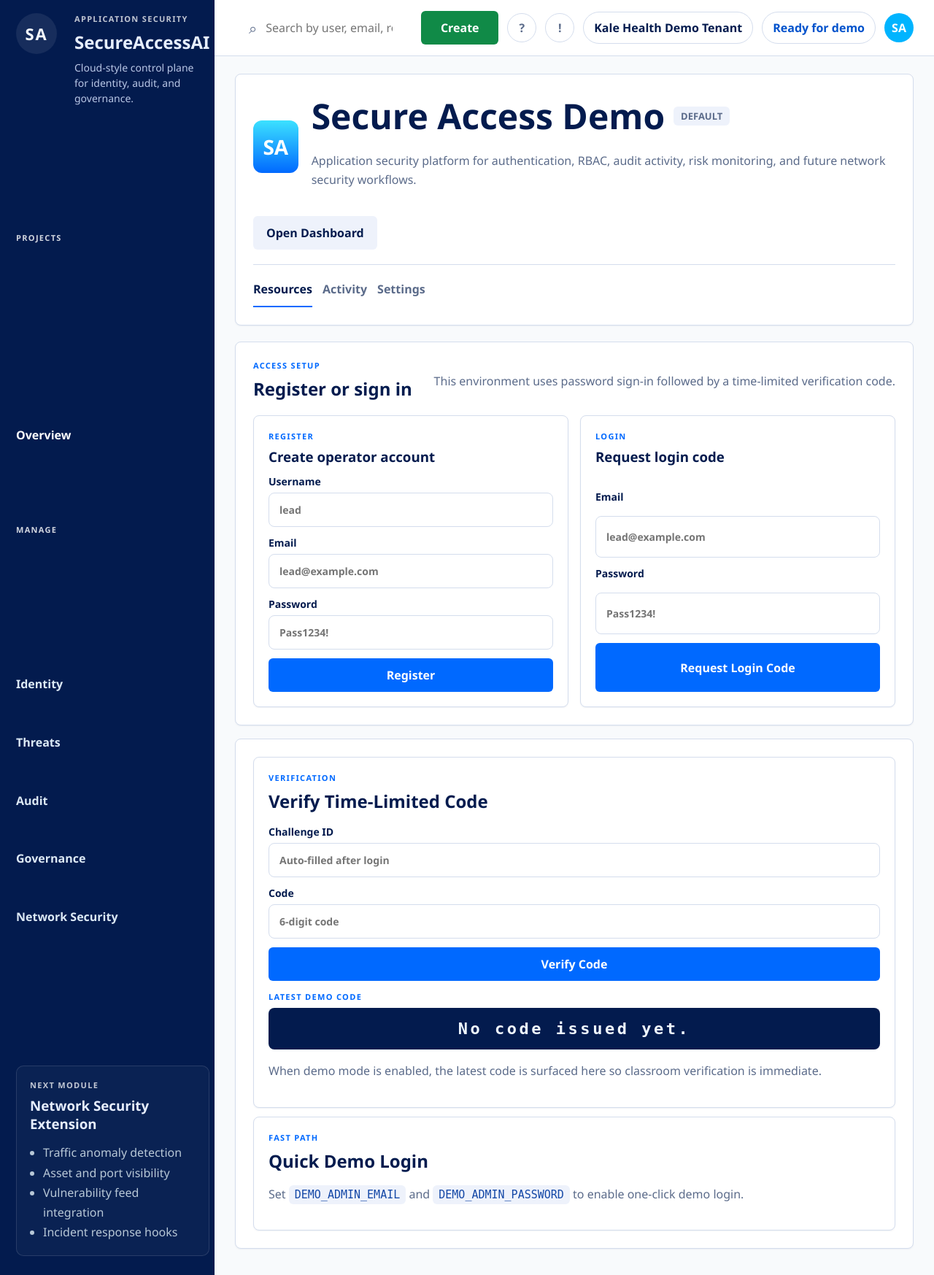
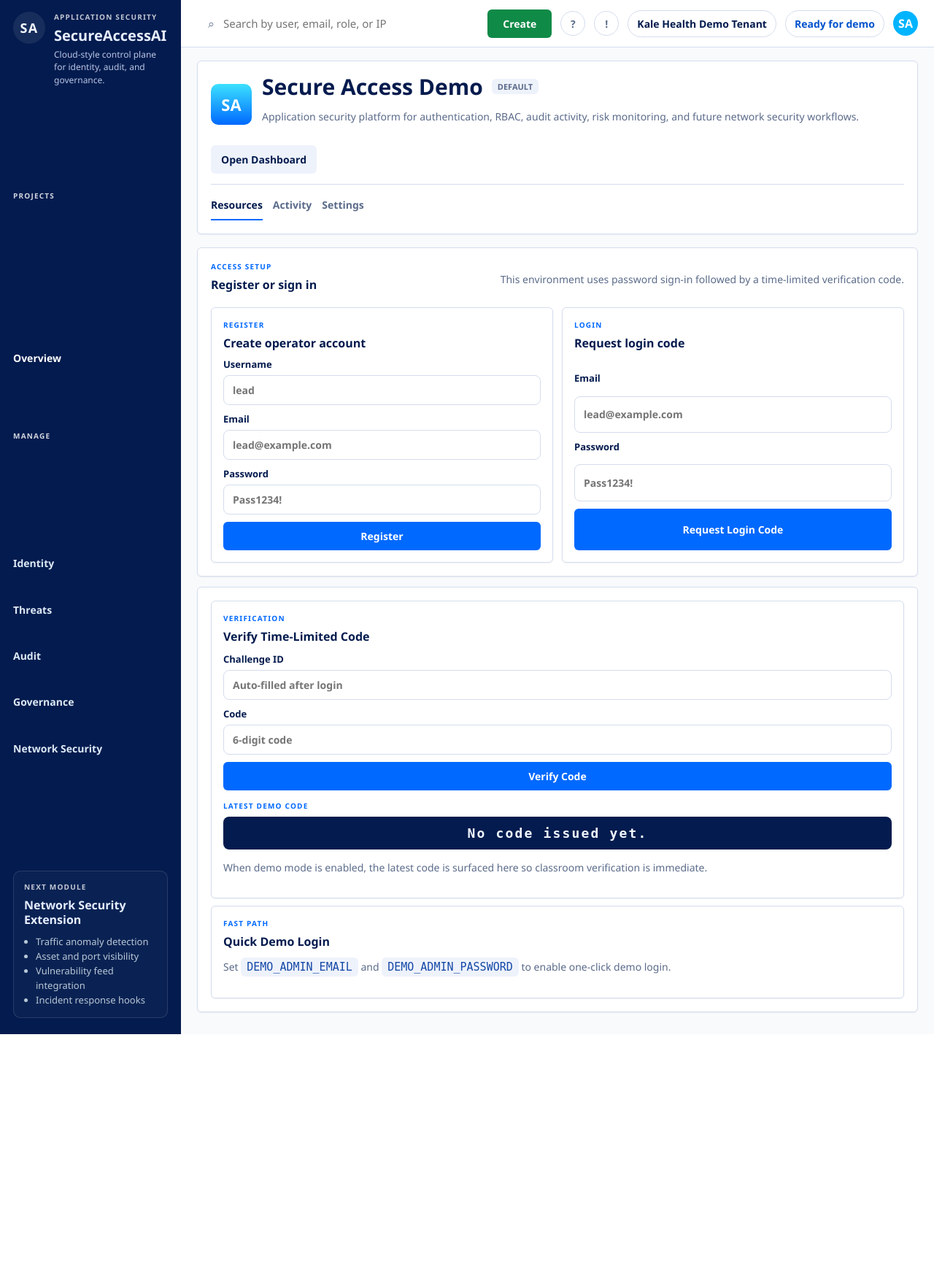
Before and after one commit to julianlu26/SecureAccessAI, a Flask app: page / in a window 1280 px wide. Shown: the whole page at 73% size. After the commit the page ends 1417 px from the top, so only its background shows below. Run offline with Flask 3, Linux system fonts and the light colour scheme; parts of the project's set-up code (start-up, migrations or seed data) failed here and were passed over; some libraries are stand-ins or nearby versions.

Commit message:
fix(ui): tighten console proportions and typography

```diff
--- a/app/static/demo.css
+++ b/app/static/demo.css
@@ -35,33 +35,33 @@ input {
 .app-shell {
   min-height: 100vh;
   display: grid;
-  grid-template-columns: 294px 1fr;
+  grid-template-columns: 248px 1fr;
 }
 
 .sidebar {
   background: var(--nav);
   color: #e6eeff;
-  padding: 18px 22px 26px;
+  padding: 16px 18px 22px;
   display: grid;
-  gap: 18px;
+  gap: 14px;
 }
 
 .sidebar-brand {
   display: grid;
-  grid-template-columns: 64px 1fr;
-  gap: 16px;
+  grid-template-columns: 44px 1fr;
+  gap: 12px;
   align-items: start;
 }
 
 .brand-mark {
-  width: 56px;
-  height: 56px;
+  width: 44px;
+  height: 44px;
   border-radius: 999px;
   display: grid;
   place-items: center;
   background: rgba(255, 255, 255, 0.08);
   color: #f7fbff;
-  font-size: 22px;
+  font-size: 18px;
   font-weight: 800;
   letter-spacing: 0.08em;
 }
@@ -75,11 +75,24 @@ input {
   margin: 0;
 }
 
+.sidebar h2 {
+  font-size: 20px;
+  line-height: 1.1;
+}
+
+.sidebar h3,
+.welcome-strip h2,
+.section-heading h2,
+.panel h3 {
+  font-size: 16px;
+  line-height: 1.25;
+}
+
 .sidebar-copy {
-  margin: 8px 0 0;
+  margin: 6px 0 0;
   color: #b9c7e6;
-  line-height: 1.5;
-  font-size: 14px;
+  line-height: 1.45;
+  font-size: 12px;
 }
 
 .sidebar-eyebrow,
@@ -87,7 +100,7 @@ input {
 .panel-label,
 .stat-label {
   margin: 0 0 8px;
-  font-size: 11px;
+  font-size: 10px;
   font-weight: 700;
   letter-spacing: 0.12em;
   text-transform: uppercase;
@@ -107,7 +120,7 @@ input {
 .menu-heading {
   margin: 6px 0 0;
   color: rgba(255, 255, 255, 0.82);
-  font-size: 11px;
+  font-size: 10px;
   font-weight: 700;
   letter-spacing: 0.12em;
   text-transform: uppercase;
@@ -115,7 +128,7 @@ input {
 
 .sidebar-nav {
   display: grid;
-  gap: 4px;
+  gap: 2px;
 }
 
 .nav-item {
@@ -123,9 +136,10 @@ input {
   background: transparent;
   color: #dce9f5;
   border-radius: 8px;
-  padding: 12px 0;
+  padding: 9px 0;
   text-align: left;
   font-weight: 700;
+  font-size: 14px;
 }
 
 .nav-item.active {
@@ -137,18 +151,19 @@ input {
   border: 1px solid rgba(255, 255, 255, 0.12);
   background: rgba(255, 255, 255, 0.03);
   border-radius: 10px;
-  padding: 18px;
+  padding: 14px;
 }
 
 .sidebar-module ul {
-  margin: 14px 0 0 18px;
+  margin: 10px 0 0 16px;
   padding: 0;
   color: #b8c8d7;
-  line-height: 1.7;
+  line-height: 1.55;
+  font-size: 13px;
 }
 
 .workspace {
-  padding: 0 28px 36px;
+  padding: 0 22px 30px;
 }
 
 .topbar {
@@ -156,20 +171,20 @@ input {
   align-items: center;
   justify-content: space-between;
   gap: 20px;
-  margin: 0 -28px 24px;
-  padding: 12px 28px;
+  margin: 0 -22px 18px;
+  padding: 10px 22px;
   background: #fff;
   border-bottom: 1px solid var(--line);
 }
 
 .topbar-search {
   flex: 1;
-  max-width: 760px;
+  max-width: 680px;
   display: flex;
   align-items: center;
   gap: 12px;
-  padding: 0 18px;
-  height: 52px;
+  padding: 0 14px;
+  height: 44px;
   border: 1px solid transparent;
   border-radius: 8px;
   background: #fff;
@@ -180,6 +195,7 @@ input {
   padding: 0;
   background: transparent;
   color: var(--ink);
+  font-size: 15px;
 }
 
 .topbar-search input:focus {
@@ -188,7 +204,7 @@ input {
 
 .search-icon {
   color: var(--muted);
-  font-size: 20px;
+  font-size: 16px;
 }
 
 .topbar-actions {
@@ -203,13 +219,13 @@ input {
 }
 
 .create-button {
-  min-width: 106px;
+  min-width: 88px;
   background: #108a47;
 }
 
 .icon-button {
-  width: 40px;
-  height: 40px;
+  width: 34px;
+  height: 34px;
   border-radius: 999px;
   padding: 0;
   background: transparent;
@@ -222,10 +238,11 @@ input {
   border: 1px solid var(--line);
   background: #fff;
   border-radius: 999px;
-  padding: 10px 14px;
+  padding: 8px 12px;
   font-weight: 700;
   color: var(--ink);
   box-shadow: none;
+  font-size: 14px;
 }
 
 .status-pill {
@@ -233,8 +250,8 @@ input {
 }
 
 .avatar {
-  width: 40px;
-  height: 40px;
+  width: 34px;
+  height: 34px;
   border-radius: 50%;
   display: grid;
   place-items: center;
@@ -247,24 +264,24 @@ input {
 .panel {
   background: var(--surface);
   border: 1px solid var(--line);
-  border-radius: 8px;
+  border-radius: 6px;
   box-shadow: var(--shadow);
 }
 
 .card-shell {
-  padding: 24px;
+  padding: 18px;
 }
 
 .inset-panel {
-  padding: 20px;
+  padding: 16px;
   background: var(--surface-soft);
 }
 
 .welcome-strip {
   display: grid;
   gap: 16px;
-  gap: 20px;
-  margin-bottom: 22px;
+  gap: 14px;
+  margin-bottom: 18px;
 }
 
 .project-header {
@@ -274,19 +291,19 @@ input {
 .project-header-main {
   display: flex;
   align-items: center;
-  gap: 18px;
+  gap: 14px;
 }
 
 .project-avatar {
-  width: 72px;
-  height: 72px;
-  border-radius: 12px;
+  width: 56px;
+  height: 56px;
+  border-radius: 10px;
   background: linear-gradient(180deg, #3ce1ff, #0069ff);
   color: #fff;
   display: grid;
   place-items: center;
   font-weight: 800;
-  font-size: 28px;
+  font-size: 22px;
 }
 
 .project-title-row {
@@ -298,15 +315,16 @@ input {
 
 .project-title-row h1 {
   margin: 0;
-  font-size: 48px;
+  font-size: 30px;
+  line-height: 1.1;
 }
 
 .project-tag {
-  padding: 4px 10px;
+  padding: 3px 8px;
   border-radius: 6px;
   background: #eef2fb;
   color: #5b6b8a;
-  font-size: 13px;
+  font-size: 11px;
   font-weight: 700;
 }
 
@@ -317,7 +335,8 @@ input {
 .compact-list,
 .sidebar-module span {
   color: var(--muted);
-  line-height: 1.65;
+  line-height: 1.55;
+  font-size: 14px;
 }
 
 .tab-row {
@@ -325,14 +344,15 @@ input {
   gap: 14px;
   align-items: center;
   border-top: 1px solid var(--line);
-  padding-top: 12px;
+  padding-top: 10px;
 }
 
 .tab {
-  padding: 10px 0 12px;
+  padding: 8px 0 10px;
   border-bottom: 2px solid transparent;
   color: var(--muted);
   font-weight: 700;
+  font-size: 14px;
 }
 
 .tab.active {
@@ -346,7 +366,7 @@ input {
 .metric-grid,
 .framework-grid {
   display: grid;
-  gap: 18px;
+  gap: 14px;
 }
 
 .auth-layout {
@@ -356,11 +376,11 @@ input {
 .auth-grid {
   display: grid;
   grid-template-columns: repeat(2, minmax(0, 1fr));
-  gap: 16px;
+  gap: 12px;
 }
 
 .card-stack-gap {
-  gap: 16px;
+  gap: 12px;
 }
 
 .section-heading {
@@ -368,36 +388,37 @@ input {
   align-items: start;
   justify-content: space-between;
   gap: 18px;
-  margin-bottom: 18px;
+  margin-bottom: 14px;
 }
 
 .section-heading.compact {
-  margin-bottom: 16px;
+  margin-bottom: 12px;
 }
 
 .stack {
   display: grid;
-  gap: 12px;
+  gap: 10px;
 }
 
 .stack.compact {
-  gap: 10px;
+  gap: 8px;
 }
 
 label {
   display: grid;
   gap: 6px;
   font-weight: 600;
-  font-size: 14px;
+  font-size: 13px;
 }
 
 input {
   width: 100%;
-  padding: 13px 14px;
+  padding: 10px 12px;
   border-radius: 8px;
   border: 1px solid var(--line);
   background: #fff;
   color: var(--ink);
+  font-size: 14px;
 }
 
 input:focus {
@@ -410,9 +431,10 @@ button {
   border-radius: 6px;
   background: var(--accent);
   color: #fff;
-  padding: 12px 18px;
+  padding: 10px 14px;
   font-weight: 700;
   cursor: pointer;
+  font-size: 14px;
 }
 
 button.secondary {
@@ -422,7 +444,7 @@ button.secondary {
 
 .button-row {
   display: flex;
-  gap: 10px;
+  gap: 8px;
 }
 
 .button-row.wrap {
@@ -431,8 +453,8 @@ button.secondary {
 
 pre {
   margin: 0;
-  min-height: 84px;
-  padding: 16px;
+  min-height: 72px;
+  padding: 12px;
   border-radius: 8px;
   background: #081622;
   color: #eff7ff;
@@ -447,9 +469,9 @@ pre {
 
 .demo-code-panel pre {
   min-height: auto;
-  font-size: 22px;
+  font-size: 18px;
   font-weight: 800;
-  letter-spacing: 0.16em;
+  letter-spacing: 0.12em;
   text-align: center;
   background: #031b4e;
 }
```
Also changed, not shown: other parts of app/static/demo.css (+18 -17 lines).
